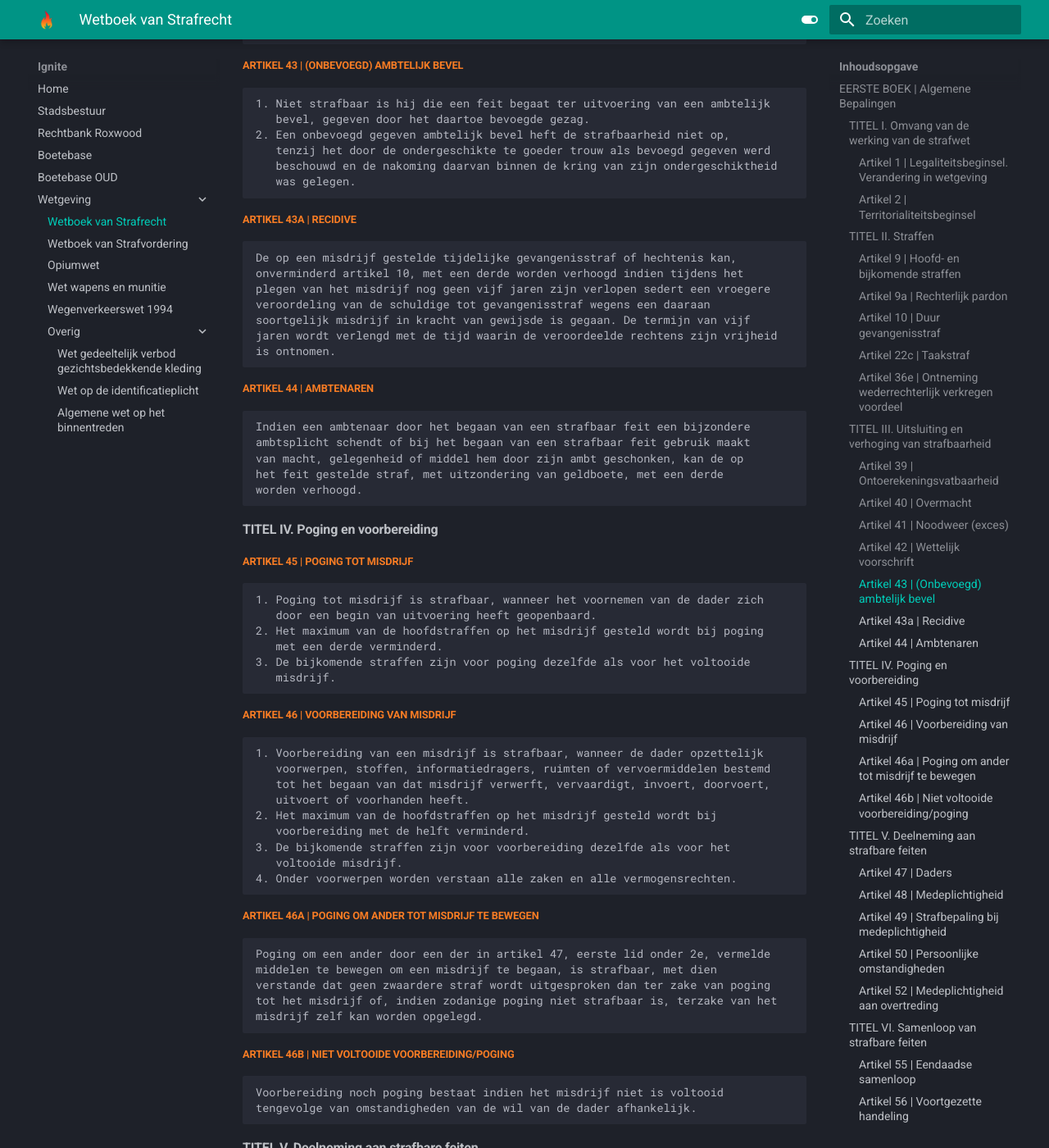
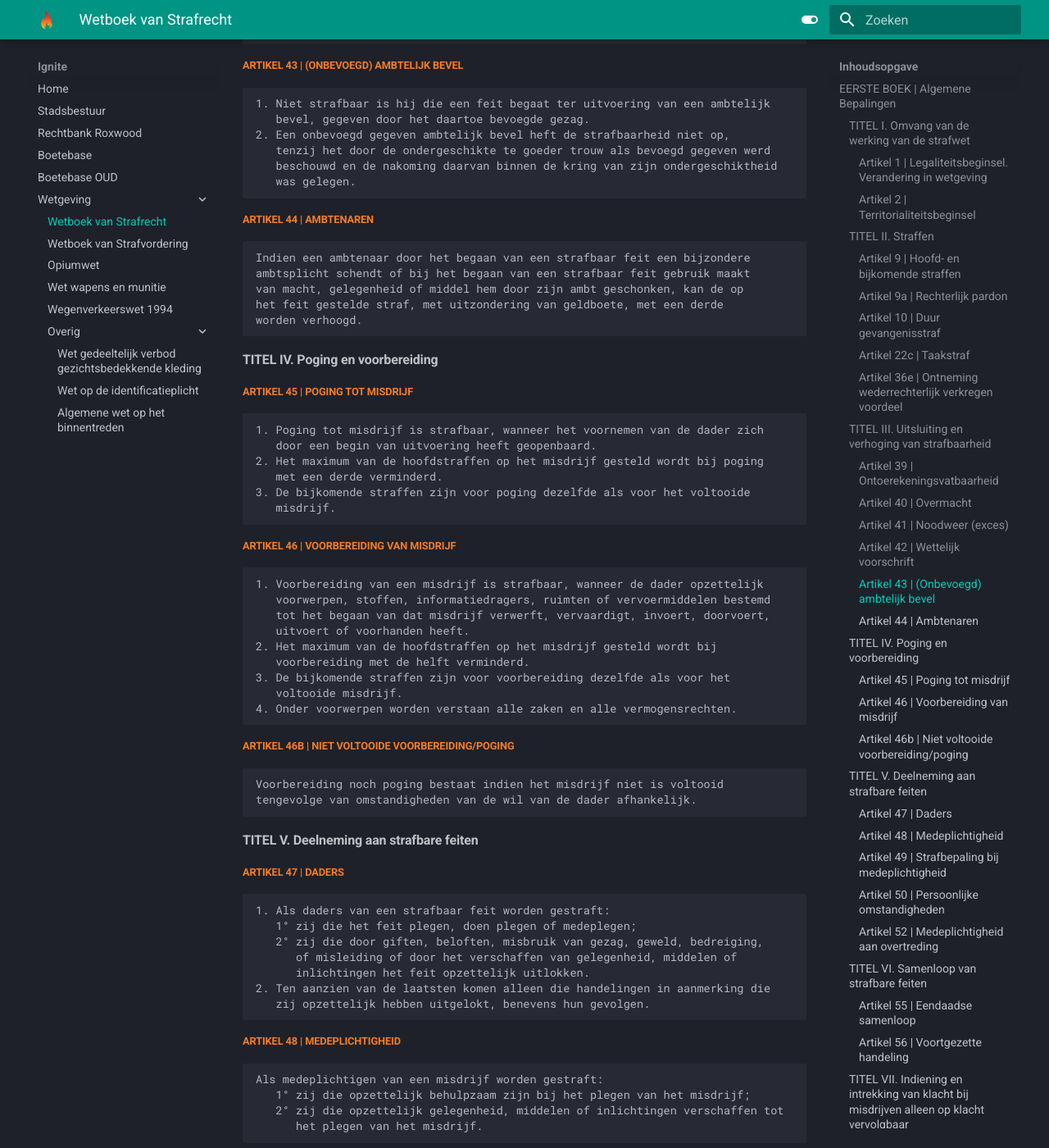
Before and after one commit to NLDenny/wetboek, an MkDocs documentation site: the page built from docs/sr.md, in a window 1280 px wide and 1400 px high, scrolled down 2059 px. Shown: the whole window at 82% size. Built offline with MkDocs 1.6.1 and Material for MkDocs 9.7.7, drawn with Linux system fonts in a browser that asks for light colours; some of the changed lines change nothing that is shown; some of the changed text lies outside the part shown.

Commit message:
Update sr.md

````diff
--- a/docs/sr.md
+++ b/docs/sr.md
@@ -126,7 +126,7 @@
 
 #####<span style="color: #f87c24;">Artikel 36e | Ontneming wederrechterlijk verkregen voordeel</span>
 ```
-1. Op vordering van het openbaar ministerie kan bij een afzonderlijke
+1. Op vordering van het Department of Justice (DOJ) kan bij een afzonderlijke
    rechterlijke beslissing aan degene die is veroordeeld wegens een
    strafbaar feit de verplichting worden opgelegd tot betaling van
    een geldbedrag aan de staat ter ontneming van wederrechtelijk
@@ -181,6 +181,7 @@
    was gelegen.
 ```
 
+<!-- MOEILIJK UITVOERBAAR RP SERVER
 #####<span style="color: #f87c24;">Artikel 43a | Recidive</span>
 ```
 De op een misdrijf gestelde tijdelijke gevangenisstraf of hechtenis kan,
@@ -191,6 +192,7 @@
 jaren wordt verlengd met de tijd waarin de veroordeelde rechtens zijn vrijheid
 is ontnomen.
 ```
+-->
 
 #####<span style="color: #f87c24;">Artikel 44 | Ambtenaren</span>
 ```
@@ -226,6 +228,7 @@
 4. Onder voorwerpen worden verstaan alle zaken en alle vermogensrechten.
 ```
 
+<!-- NIET VAN TOEPASSING RP
 #####<span style="color: #f87c24;">Artikel 46a | Poging om ander tot misdrijf te bewegen</span>
 ```
 Poging om een ander door een der in artikel 47, eerste lid onder 2e, vermelde
@@ -234,6 +237,7 @@
 tot het misdrijf of, indien zodanige poging niet strafbaar is, terzake van het
 misdrijf zelf kan worden opgelegd.
 ```
+-->
 
 #####<span style="color: #f87c24;">Artikel 46b | Niet voltooide voorbereiding/poging</span>
 ```
````
